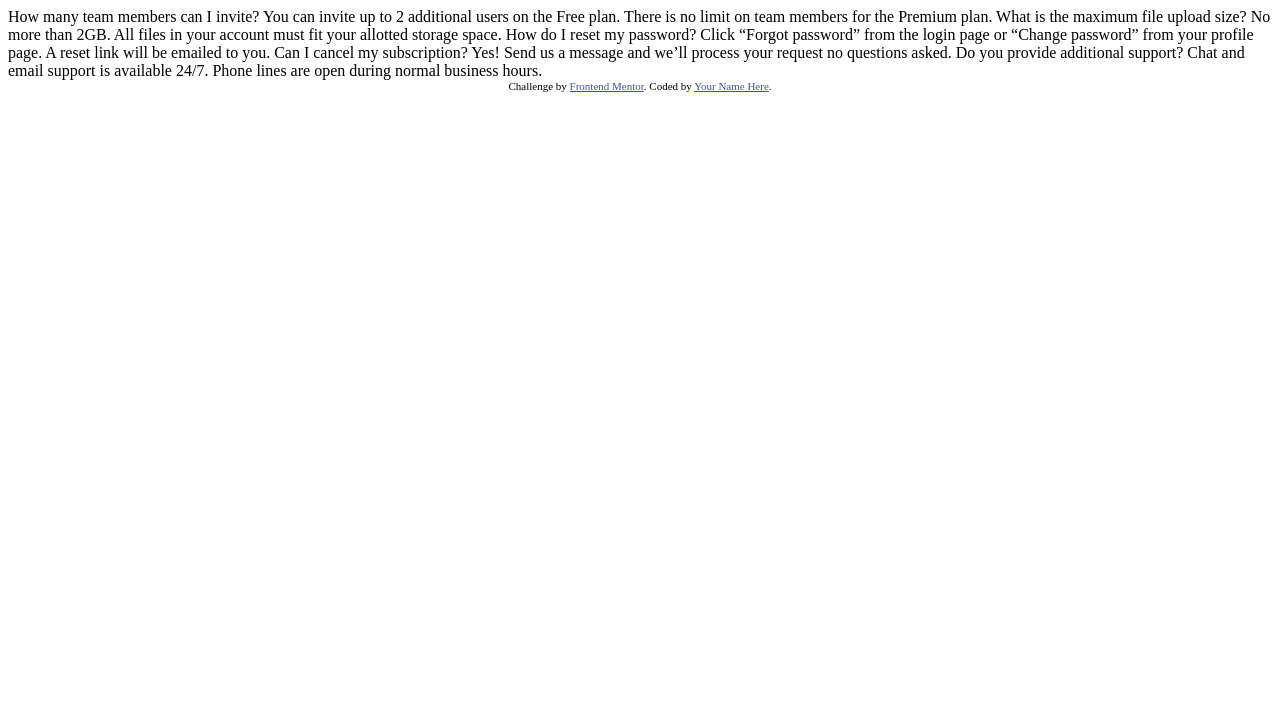
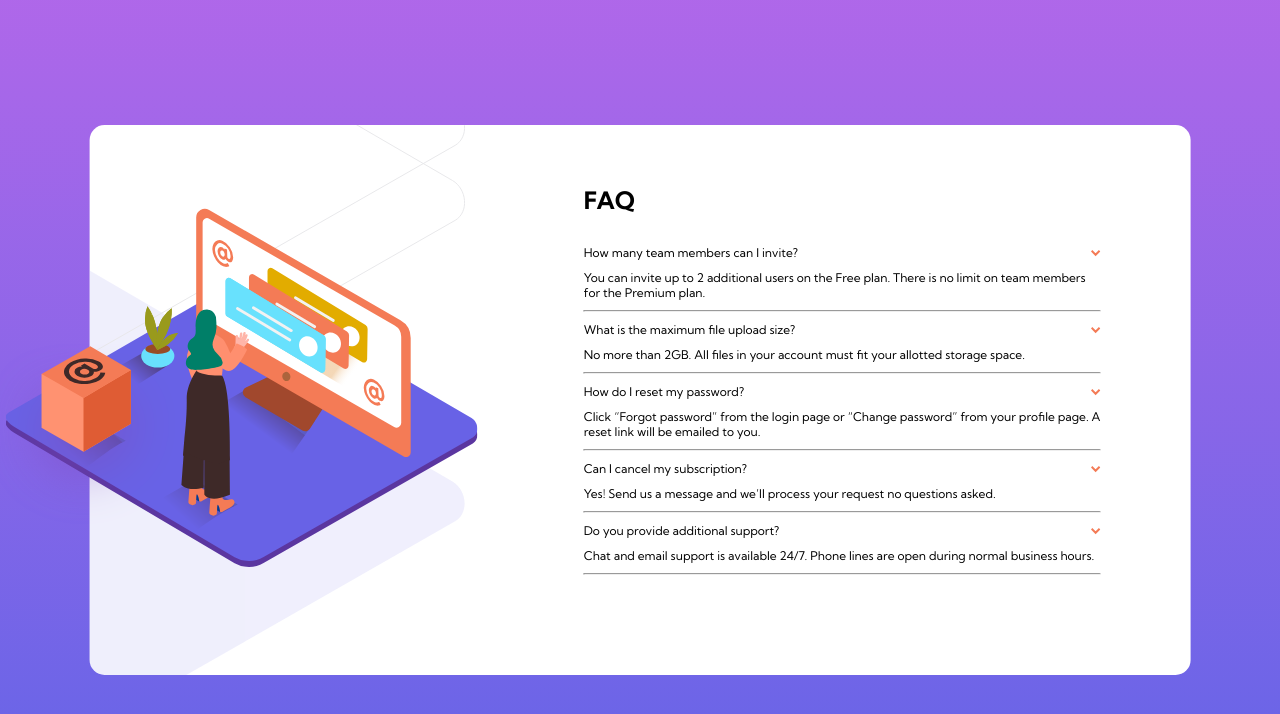
Before and after one commit to Floor20/faq-accordion-card, a plain HTML site: page index.html in a window 1280 px wide. Drawn offline with Linux system fonts and the light colour scheme.

Commit message:
Completed HTML w/CSS

```diff
--- a/index.html
+++ b/index.html
@@ -1,40 +1,101 @@
 <!DOCTYPE html>
 <html lang="en">
   <head>
-  <meta charset="UTF-8">
-  <meta name="viewport" content="width=device-width, initial-scale=1.0"> <!-- displays site properly based on user's device -->
+    <meta charset="UTF-8" />
+    <meta name="viewport" content="width=device-width, initial-scale=1.0" />
+    <!-- displays site properly based on user's device -->
 
-  <link rel="icon" type="image/png" sizes="32x32" href="./images/favicon-32x32.png">
+    <link
+      rel="icon"
+      type="image/png"
+      sizes="32x32"
+      href="./images/favicon-32x32.png"
+    />
+    <link rel="stylesheet" type="text/css" href="style.css" />
 
     <title>Frontend Mentor | FAQ Accordion Card</title>
-
-  <!-- Feel free to remove these styles or customise in your own stylesheet 👍 -->
-  <style>
+    <!-- <style>
     .attribution { font-size: 11px; text-align: center; }
     .attribution a { color: hsl(228, 45%, 44%); }
-  </style>
+  </style> -->
   </head>
   <body>
-  How many team members can I invite?
-  You can invite up to 2 additional users on the Free plan. There is no limit on
-  team members for the Premium plan.
+    <div class="container">
+      <div class="full-box">
+        <div class="img-column">
+          <img
+            class="woman-img"
+            src="images/illustration-woman-online-desktop.svg"
+            alt="woman at desk"
+          />
+          <img
+            class="box-img"
+            src="images/illustration-box-desktop.svg"
+            alt="box"
+          />
+        </div>
 
-  What is the maximum file upload size?
-  No more than 2GB. All files in your account must fit your allotted storage space.
+        <div class="faq-column">
+          <h1>FAQ</h1>
 
-  How do I reset my password?
-  Click “Forgot password” from the login page or “Change password” from your profile page.
-  A reset link will be emailed to you.
+          <ul class="question-row">
+            <li class="faq-question">How many team members can I invite?</li>
+            <li class="arrow"><img src="images/icon-arrow-down.svg" /></li>
+          </ul>
+          <p class="faq-answer">
+            You can invite up to 2 additional users on the Free plan. There is
+            no limit on team members for the Premium plan.
+          </p>
+          <hr />
 
-  Can I cancel my subscription?
-  Yes! Send us a message and we’ll process your request no questions asked.
+          <ul class="question-row">
+            <li class="faq-question">What is the maximum file upload size?</li>
+            <li class="arrow"><img src="images/icon-arrow-down.svg" /></li>
+          </ul>
+          <p class="faq-answer">
+            No more than 2GB. All files in your account must fit your allotted
+            storage space.
+          </p>
+          <hr />
 
-  Do you provide additional support?
-  Chat and email support is available 24/7. Phone lines are open during normal business hours.
+          <ul class="question-row">
+            <li class="faq-question">How do I reset my password?</li>
+            <li class="arrow"><img src="images/icon-arrow-down.svg" /></li>
+          </ul>
+          <p class="faq-answer">
+            Click “Forgot password” from the login page or “Change password”
+            from your profile page. A reset link will be emailed to you.
+          </p>
+          <hr />
 
-  <div class="attribution">
-    Challenge by <a href="https://www.frontendmentor.io?ref=challenge" target="_blank">Frontend Mentor</a>.
-    Coded by <a href="#">Your Name Here</a>.
+          <ul class="question-row">
+            <li class="faq-question">Can I cancel my subscription?</li>
+            <li class="arrow"><img src="images/icon-arrow-down.svg" /></li>
+          </ul>
+          <p class="faq-answer">
+            Yes! Send us a message and we’ll process your request no questions
+            asked.
+          </p>
+          <hr />
+
+          <ul class="question-row">
+            <li class="faq-question">Do you provide additional support?</li>
+            <li class="arrow"><img src="images/icon-arrow-down.svg" /></li>
+          </ul>
+          <p class="faq-answer">
+            Chat and email support is available 24/7. Phone lines are open
+            during normal business hours.
+          </p>
+          <hr />
         </div>
+      </div>
+    </div>
+
+    <!-- <div class="attribution">
+      Challenge by
+      <a href="https://www.frontendmentor.io?ref=challenge" target="_blank"
+        >Frontend Mentor</a
+      >. Coded by <a href="#">Your Name Here</a>.
+    </div> -->
   </body>
 </html>
--- /dev/null
+++ b/style.css
@@ -0,0 +1,70 @@
+@import url("https://fonts.googleapis.com/css2?family=Kumbh+Sans:wght@400;700&display=swap");
+
+* {
+  padding: 0;
+  margin: 0;
+  box-sizing: border-box;
+}
+
+body {
+  background: no-repeat linear-gradient(hsl(273, 75%, 66%), hsl(240, 73%, 65%));
+  font-family: "Kumbh Sans", sans-serif;
+  font-size: 12px;
+  height: 100vh;
+}
+
+/* ---------------------------------------------- */
+/* CARD STYLES */
+/* ---------------------------------------------- */
+
+.full-box {
+  display: flex;
+  background-color: #fff;
+  max-width: 86%;
+  width: 1120px;
+  height: 550px;
+  position: fixed;
+  top: 50%;
+  left: 50%;
+  transform: translate(-50%, -50%);
+  border-radius: 15px;
+}
+
+/* -------- IMAGE COLUMN ----------------------- */
+
+.img-column {
+  background: url("./images/bg-pattern-desktop.svg") no-repeat;
+  background-position: right -25% bottom 25%;
+}
+
+.woman-img {
+  position: relative;
+  top: 15%;
+  left: -17%;
+}
+
+.box-img {
+  position: relative;
+  bottom: 26%;
+  right: 20%;
+}
+
+.faq-column {
+  padding-right: 90px;
+}
+
+h1 {
+  margin: 60px 0 20px;
+}
+
+p {
+  display: inline-block;
+  margin-bottom: 10px;
+}
+
+.question-row {
+  display: flex;
+  justify-content: space-between;
+  list-style-type: none;
+  padding: 10px 0;
+}
```
Lines whose indentation alone changed are shown as unchanged.
